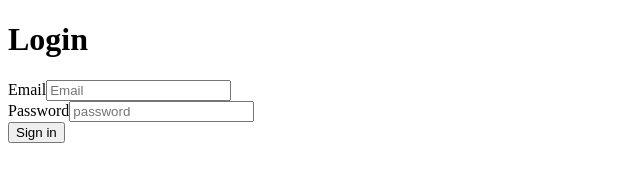
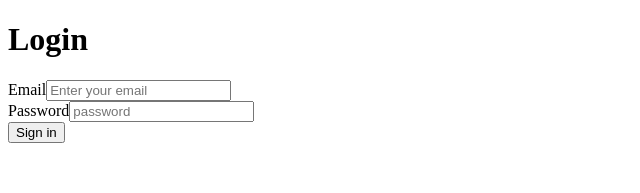
Before and after one commit to NikitaDerevskov/memo-frontend, a React (Create React App) app: page /login in a window 1280 px wide. Shown: the top 193 px of the page, without its empty margins (0-640 px from the left). Built offline with nearby package versions, Linux system fonts and the light colour scheme.

Commit message:
auth, utils: refactor PrimaryButton, Input and use formik and yup on Login page

```diff
--- a/src/features/auth/Login.tsx
+++ b/src/features/auth/Login.tsx
@@ -1,47 +1,19 @@
 import { useNavigate } from "react-router-dom";
-import { useState } from "react";
 import Api from "../../common/api";
 import { PrimaryButton } from "../utils/PrimaryButton";
 import { Input } from "../utils/Input";
+import { Formik } from "formik";
+import * as Yup from "yup";
 
 function Login() {
   const navigate = useNavigate();
 
-  const [email, setEmail] = useState("");
-  const [password, setPassword] = useState("");
-
   return (
-    <main className="container h-screen flex items-center">
-      <div className="container space-y-4">
-        <h1 className="text-center">Login</h1>
-
-        <div className="flex flex-col items-center space-y-4">
-          <div className="flex flex-col space-y-4">
-            <label htmlFor="email">Email</label>
-            <Input
-              type="email"
-              placeholder="Email"
-              name="email"
-              value={email}
-              onChange={(e) => setEmail(e.target.value)}
-              id="email"
-            />
-          </div>
-          <div className="flex flex-col space-y-4">
-            <label htmlFor="password">Password</label>
-            <Input
-              type="password"
-              placeholder="password"
-              name="password"
-              value={password}
-              onChange={(e) => setPassword(e.target.value)}
-              id="password"
-            />
-          </div>
-          <PrimaryButton
-            text="Sign in"
-            onClick={() => {
-              Api.login(email, password)
+    <main className="container h-screen flex items-center justify-center">
+      <Formik
+        initialValues={{ email: "", password: "" }}
+        onSubmit={(values) => {
+          Api.login(values.email, values.password)
             .then(({ data }: { data: { token: string; name: string } }) => {
               /* TODO work with Bearer */
               /* TODO change to redux - just for fun */
@@ -53,9 +25,62 @@ function Login() {
               alert(e.response.data);
             });
         }}
+        validationSchema={Yup.object().shape({
+          email: Yup.string().email("Invalid email").required("Required"),
+          password: Yup.string().required("Required"),
+        })}
+      >
+        {(props) => {
+          const {
+            values,
+            touched,
+            errors,
+            handleChange,
+            handleBlur,
+            handleSubmit,
+          } = props;
+          return (
+            <form onSubmit={handleSubmit}>
+              <div className="container space-y-4">
+                <h1 className="text-center">Login</h1>
+
+                <div className="flex flex-col items-center space-y-4">
+                  <div className="flex flex-col space-y-4">
+                    <label htmlFor="email">Email</label>
+                    <Input
+                      id="email"
+                      placeholder="Enter your email"
+                      type="text"
+                      value={values.email}
+                      onChange={handleChange}
+                      onBlur={handleBlur}
                     />
+                    {errors.email && touched.email && (
+                      <div className="input-feedback">{errors.email}</div>
+                    )}
+                  </div>
+                  <div className="flex flex-col space-y-4">
+                    <label htmlFor="password">Password</label>
+                    <Input
+                      id="password"
+                      type="password"
+                      placeholder="password"
+                      name="password"
+                      value={values.password}
+                      onChange={handleChange}
+                      onBlur={handleBlur}
+                    />
+                    {errors.password && touched.password && (
+                      <div className="input-feedback">{errors.password}</div>
+                    )}
+                  </div>
+                  <PrimaryButton type="submit" text="Sign in" />
                 </div>
               </div>
+            </form>
+          );
+        }}
+      </Formik>
     </main>
   );
 }
--- a/src/features/utils/Input.tsx
+++ b/src/features/utils/Input.tsx
@@ -4,6 +4,7 @@ export function Input({
   name,
   value,
   onChange,
+  onBlur,
   id,
 }: {
   type: string;
@@ -11,7 +12,8 @@ export function Input({
   name?: string;
   value?: string;
   onChange: (e: React.ChangeEvent<HTMLInputElement>) => void;
-  id: string;
+  onBlur?: (e: React.FocusEvent<HTMLInputElement>) => void;
+  id?: string;
 }) {
   return (
     <input
@@ -39,6 +41,7 @@ export function Input({
       placeholder={placeholder}
       value={value}
       onChange={onChange}
+      onBlur={onBlur}
     />
   );
 }
--- a/src/features/utils/PrimaryButton.tsx
+++ b/src/features/utils/PrimaryButton.tsx
@@ -2,13 +2,16 @@ export function PrimaryButton({
   text,
   onClick,
   className,
+  type,
 }: {
+  type?: "button" | "submit" | "reset";
   text: string;
-  onClick: () => void;
+  onClick?: () => void;
   className?: string;
 }) {
   return (
     <button
+      type={type}
       onClick={onClick}
       className={`bg-blue-500 hover:bg-blue-700 text-white font-bold py-2 px-4 rounded ${className}`}
     >
```
Lines whose indentation alone changed are shown as unchanged.
